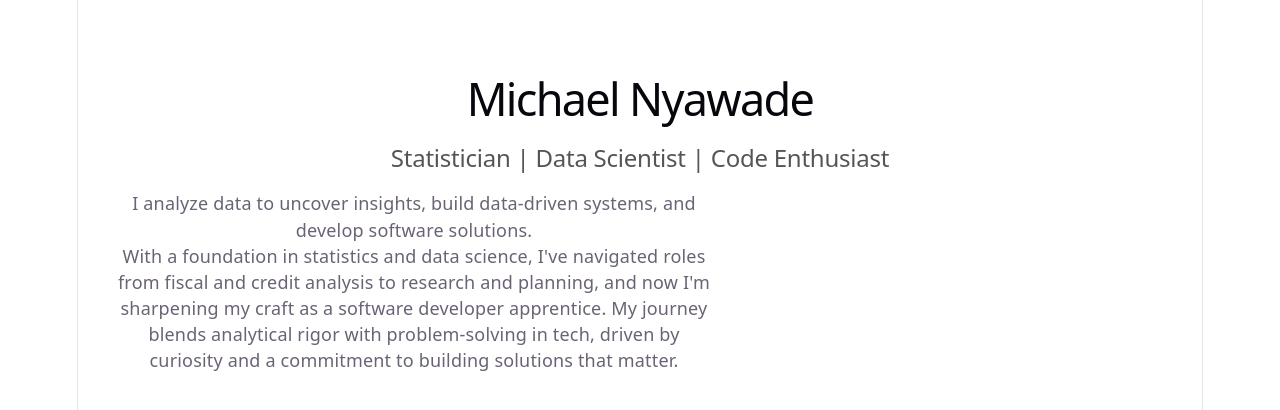
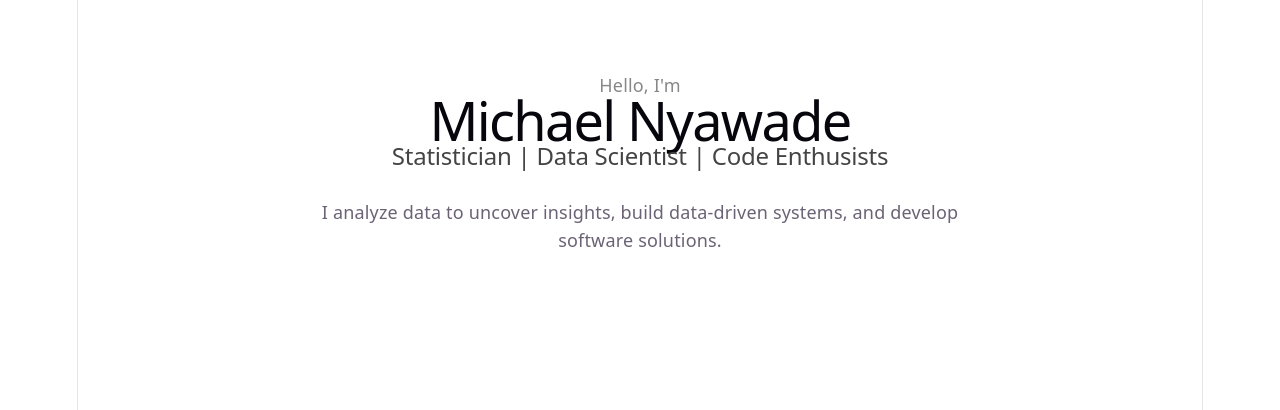
Before and after one commit to Michael-Nyawade/Michael-Nyawade.github.io, a React (Vite) app: page / in a window 1280 px wide. Shown: the top 410 px of the page. Built offline with nearby package versions, Linux system fonts and the light colour scheme.

Commit message:
Added Container layout component and improved Hero section structure

```diff
--- a/src/App.jsx
+++ b/src/App.jsx
@@ -1,10 +1,11 @@
 import Hero from "./sections/Hero";
+import Container from "./components/Container";
 
 function App() {
   return (
-    <div>
+    <Container>
       <Hero />
-    </div>
+    </Container>
   );
 }
 
--- /dev/null
+++ b/src/components/Container.jsx
@@ -0,0 +1,13 @@
+export default function Container({ children }) {
+  return (
+    <div
+      style={{
+        maxWidth: "900px",
+        margin: "0 auto",
+        padding: "0 1.5rem",
+      }}
+    >
+      {children}
+    </div>
+  );
+}
--- a/src/sections/Hero.jsx
+++ b/src/sections/Hero.jsx
@@ -1,19 +1,21 @@
 export default function Hero() {
   return (
-    <section style={{ padding: "3rem 2rem" }}>
-      <h1 style={{ fontSize: "2.5rem" }}>Michael Nyawade</h1>
+    <section style={{ padding: "4rem 0" }}>
+      <p style={{ color: "#888", marginBottom: "0.5rem" }}>
+        Hello, I'm
+      </p>
 
-      <h2 style={{ fontWeight: "normal", color: "#555" }}>
-        Statistician | Data Scientist | Code Enthusiast
+      <h1 style={{ fontSize: "3rem", margin: 0 }}>
+        Michael Nyawade
+      </h1>
+
+      <h2 style={{ fontWeight: "normal", color: "#444", marginTop: "0.5rem" }}>
+        Statistician | Data Scientist | Code Enthusists
       </h2>
 
-      <p style={{ maxWidth: "600px", marginTop: "1rem" }}>
+      <p style={{ maxWidth: "650px", marginTop: "1.5rem", lineHeight: 1.6 }}>
         I analyze data to uncover insights, build data-driven systems,
-        and develop software solutions. <br />
-        With a foundation in statistics and data science, I've navigated roles from fiscal and credit
-        analysis to research and planning, and now I'm sharpening my craft as a software developer
-        apprentice. My journey blends analytical rigor with problem-solving in tech, driven by curiosity
-        and a commitment to building solutions that matter.
+        and develop software solutions.
       </p>
     </section>
   );
```
